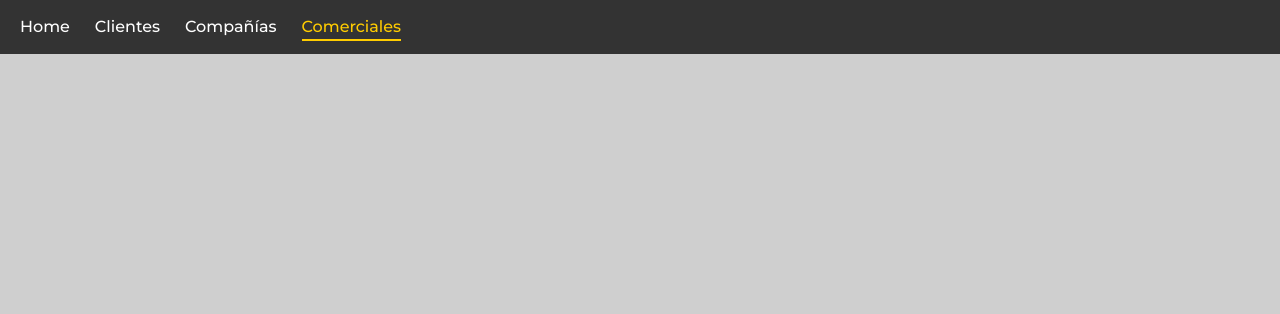
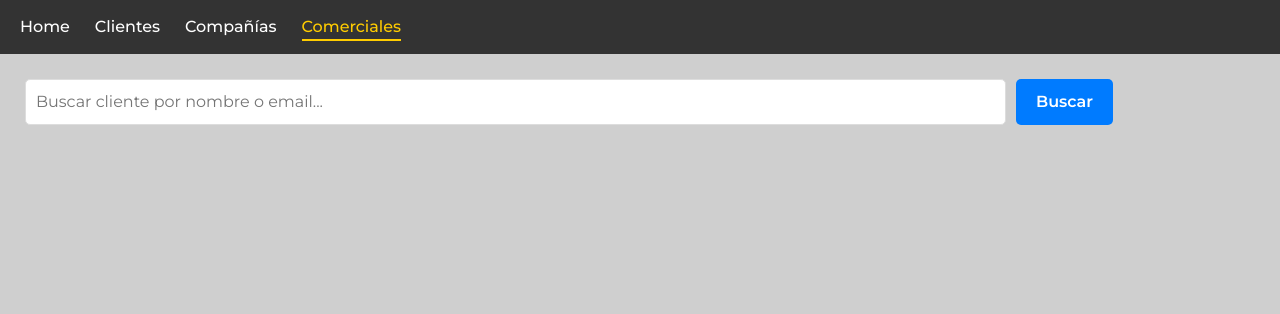
Before and after one commit to Oconcejero/CRM_django, a Django app: page /commercial/ in a window 1280 px wide. Shown: the top 314 px of the page. Run offline with Django 5.2, Linux system fonts and the light colour scheme; data that the repository does not hold is empty; some libraries are stand-ins or nearby versions.

Commit message:
Primeros cambios buscador

```diff
--- a/a_crm_django/templates/commercial/commercial.html
+++ b/a_crm_django/templates/commercial/commercial.html
@@ -5,6 +5,21 @@
 {% block page_content %}
 
 <div class="container_commercial">
+  <!--BUSCADOR-->
+  <div class="search-bar" style="margin-bottom: 30px; width: 100%;">
+    <form method="GET" action="" style="display: flex; gap: 10px;">
+      <input type="text" name="q" placeholder="Buscar cliente por nombre o email..." value="{{ query|default:'' }}"
+        style="padding: 10px; flex-grow: 1; border-radius: 5px; border: 1px solid #ddd;">
+      <button type="submit" class="btn btn-primary"
+        style="background-color: #007bff; color: white; border: none; padding: 10px 20px; border-radius: 5px; cursor: pointer;">
+        Buscar
+      </button>
+      {% if query %}
+      <a href="." style="padding: 10px; color: #666; text-decoration: none;">Limpiar</a>
+      {% endif %}
+    </form>
+  </div>
+
   {% for commercial in commercials %}
   <article class="commercial" id="{{ commercial.id }}">
     <h2>{{ commercial.user.get_full_name }}</h2>
```
Also changed, not shown: a_crm_django/settings.py (+9 -3 lines), a_crm_django/views.py (+26 -1 lines).
